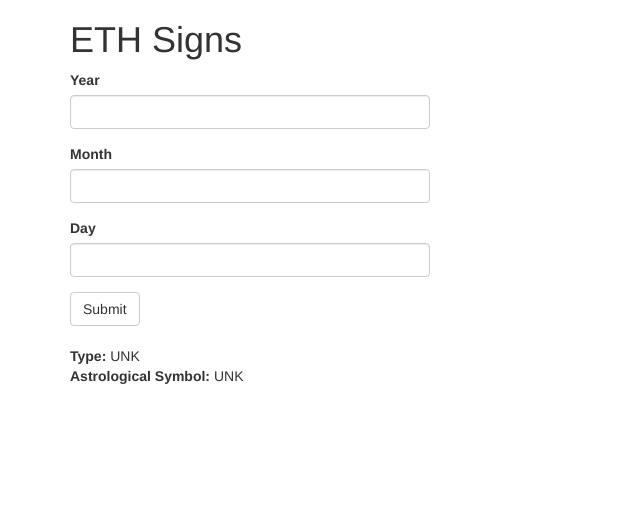
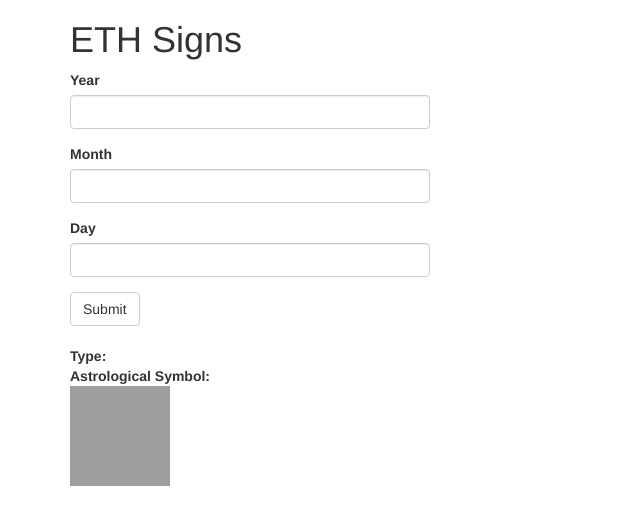
Before and after one commit to rivendale/ethsigns, a Flask app: page /index in a window 1280 px wide. Shown: the top 525 px of the page, without its empty margins (0-640 px from the left). Run offline with Flask 2, Linux system fonts and the light colour scheme; some libraries are stand-ins or nearby versions; grey boxes are pictures that could not be loaded.

Commit message:
added dates to 2030 and images

```diff
--- a/app/routes.py
+++ b/app/routes.py
@@ -39,8 +39,8 @@ def logout():
     logout_user()
     return redirect(url_for('index'))
 
-@app.route('/',methods=['GET', 'POST'], defaults={"sym":"UNK"})
-@app.route('/index',methods=['GET', 'POST'], defaults={"sym":"UNK","typ":"UNK"})
+@app.route('/',methods=['GET', 'POST'], defaults={"sym":" ","typ":" "})
+@app.route('/index',methods=['GET', 'POST'], defaults={"sym":" ","typ":" "})
 @app.route('/index/<typ>/<sym>/', methods=['GET', 'POST'])
 def index(typ,sym):
     form = SignsForm()
@@ -48,15 +48,15 @@ def index(typ,sym):
         chkmonth = form.birthmonth.data
         chkday = form.birthday.data
         chkyear = form.birthyear.data
-        typ = "NOT FOUND"
-        sym = "NOT FOUND"
+        typ = " "
+        sym = " "
         checksign = Sign.query.filter_by(year=form.birthyear.data).first()
         if checksign is not None:
-            if (checksign.month > chkmonth):
-                typ = checksign.dtype
-                sym = checksign.dsign
+            if (chkmonth > checksign.month):
+                    typ = checksign.dtype
+                    sym = checksign.dsign
             else:
-                if (checksign.day > chkday):
+                if (chkday >= checksign.day):
                     typ = checksign.dtype
                     sym = checksign.dsign
                 else:
--- a/app/templates/index.html
+++ b/app/templates/index.html
@@ -17,8 +17,8 @@
     <b>Type: </b> {{ typ }}
   </br>
     <b>Astrological Symbol: </b> {{ sym }}
-
-
+</br>
+    <img src="{{url_for('static', filename=sym+'.png')}}" width="100" height="100" ></a>
     {% endif %}
 
 {% endblock %}
```
Also changed, not shown: app/static/dog.png (added), app/static/dragon.png (added), app/static/goat.png (added), app/static/horse.png (added), app/static/monkey.png (added), app/static/ox.png (added), app/static/pig.png (added), app/static/rabbit.png (added), app/static/rat.png (added), app/static/rooster.png (added), app/static/snake.png (added), app/static/tiger.png (added), ethsigns.db.
